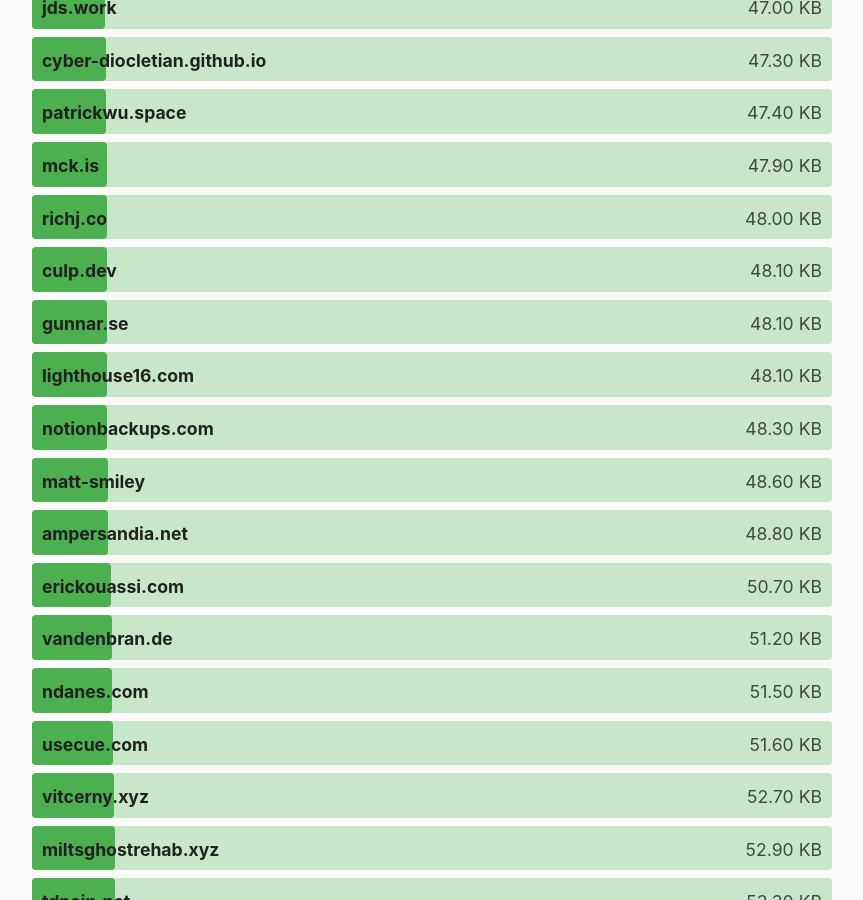
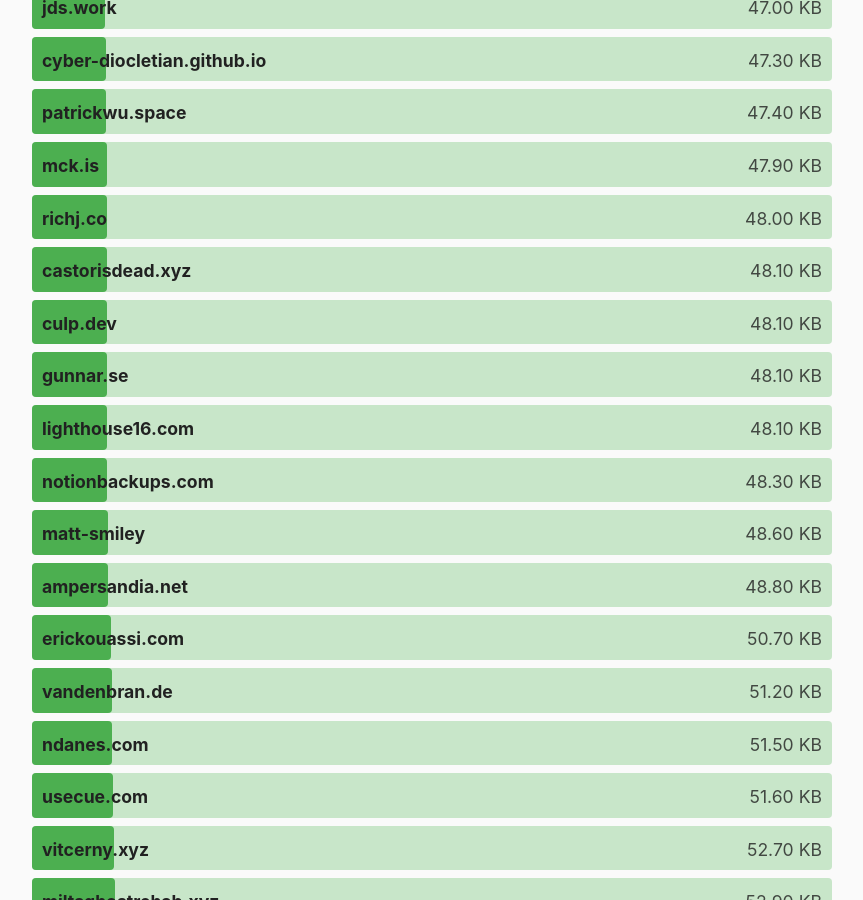
Before and after one commit to kevquirk/512kb.club, a Jekyll site: the page built from index.md, in a window 1280 px wide and 900 px high, scrolled down 13104 px. Shown: the whole window, without its empty margins (208-1071 px from the left). Built offline with Jekyll 4.4.1, drawn with Linux system fonts in a browser that asks for light colours; some of the changed text lies outside the part shown.

Commit message:
Updated castorisdead.xyz

```diff
--- a/_data/sites.yml
+++ b/_data/sites.yml
@@ -510,8 +510,8 @@
 
 - domain: castorisdead.xyz
   url: https://castorisdead.xyz
-  size: 82.7
-  last_checked: 2022-12-30
+  size: 48.1
+  last_checked: 2023-01-24
 
 - domain: catdrout.xyz
   url: https://catdrout.xyz/
```
